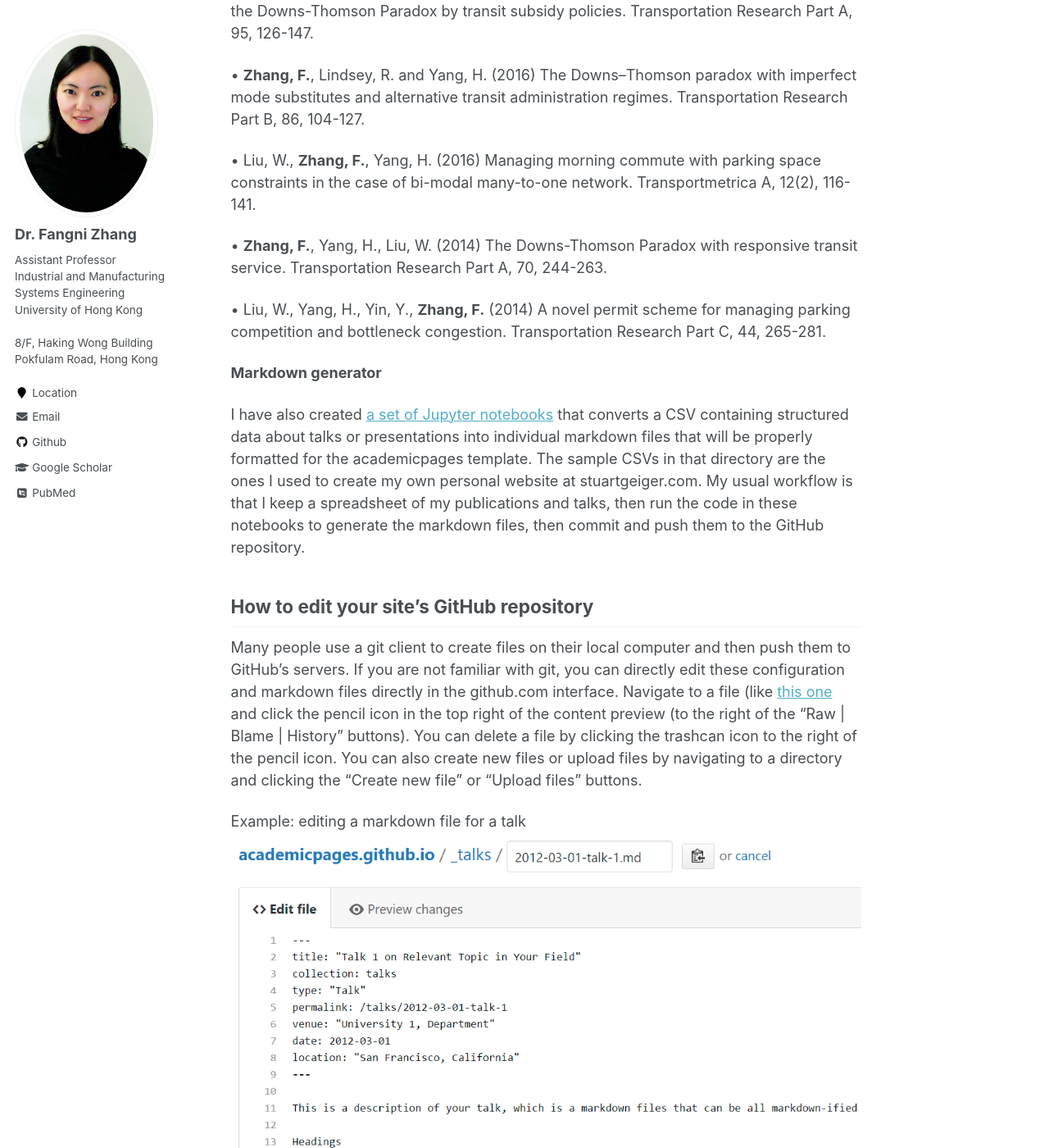
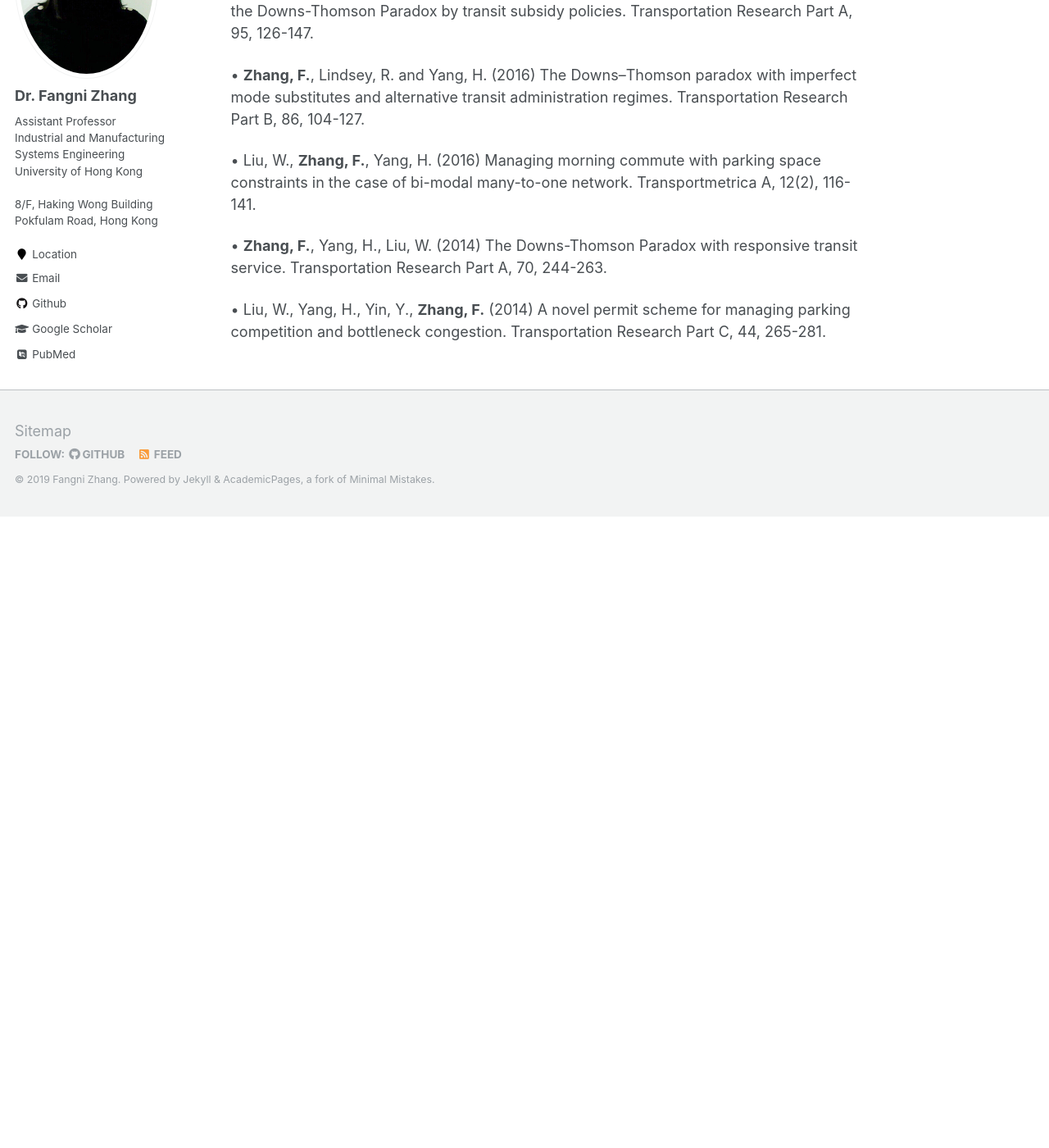
Before and after one commit to fangnizhang/fangnizhang.github.io, a Jekyll site: the page built from _pages/about.md, in a window 1280 px wide and 1400 px high, scrolled down 2060 px. Shown: the whole window at 82% size. Built offline with Jekyll 4.4.1, drawn with Linux system fonts in a browser that asks for light colours; some web fonts are replaced; after the commit the page ends 2690 px from its top, so only the background shows below that; some of the changed text lies outside the part shown.

Commit message:
Update about.md

```diff
--- a/_pages/about.md
+++ b/_pages/about.md
@@ -25,7 +25,7 @@ PhD positions
 - Successful applicants will be considered eligible to receive a Postgraduate Scholarship (the 2019/20 rate: HKD 17,330/month) during the normative study period. Outstanding applicants for the Ph.D. programme are strongly encouraged to apply for the Hong Kong PhD Fellowship scheme, which offers an annual stipend of HKD 25,800 /month plus a conference and research-related travel allowance of HKD 12,900 per year for a period of up to three years. More information regarding HKU Ph.D. scholarships is available at: [https://www.gradsch.hku.hk/gradsch/prospective-students/scholarship-funding-and-fees#2](https://www.gradsch.hku.hk/gradsch/prospective-students/scholarship-funding-and-fees#2)
 To learn more about the HKU Ph.D. programme, visit [https://www.gradsch.hku.hk/gradsch/prospective-students/why-choose-hku](https://www.gradsch.hku.hk/gradsch/prospective-students/why-choose-hku)
 
-- The application deadline for 2020 intake is 2 December 2019. Please contact Dr. Fangni Zhang directly at fangni.zhang@hotmail.com
+- The application deadline for 2020 intake is 2 December 2019. Please contact Dr. Fangni Zhang directly at [fangni.zhang@hotmail.com](fangni.zhang@hotmail.com)
 
 - Postdoc and visiting research positions are also available. If your research background fits my research interests, please send me your CV including your education qualifications and list of publications (if any).
 
@@ -51,19 +51,3 @@ Selected Publications
 • **Zhang, F.**, Yang, H., Liu, W. (2014) The Downs-Thomson Paradox with responsive transit service. Transportation Research Part A, 70, 244-263.
 
 • Liu, W., Yang, H., Yin, Y., **Zhang, F.** (2014) A novel permit scheme for managing parking competition and bottleneck congestion. Transportation Research Part C, 44, 265-281.
-
-**Markdown generator**
-
-I have also created [a set of Jupyter notebooks](https://github.com/academicpages/academicpages.github.io/tree/master/markdown_generator
-) that converts a CSV containing structured data about talks or presentations into individual markdown files that will be properly formatted for the academicpages template. The sample CSVs in that directory are the ones I used to create my own personal website at stuartgeiger.com. My usual workflow is that I keep a spreadsheet of my publications and talks, then run the code in these notebooks to generate the markdown files, then commit and push them to the GitHub repository.
-
-How to edit your site's GitHub repository
-------
-Many people use a git client to create files on their local computer and then push them to GitHub's servers. If you are not familiar with git, you can directly edit these configuration and markdown files directly in the github.com interface. Navigate to a file (like [this one](https://github.com/academicpages/academicpages.github.io/blob/master/_talks/2012-03-01-talk-1.md) and click the pencil icon in the top right of the content preview (to the right of the "Raw | Blame | History" buttons). You can delete a file by clicking the trashcan icon to the right of the pencil icon. You can also create new files or upload files by navigating to a directory and clicking the "Create new file" or "Upload files" buttons.
-
-Example: editing a markdown file for a talk
-![Editing a markdown file for a talk](/images/editing-talk.png)
-
-For more info
-------
-More info about configuring academicpages can be found in [the guide](https://academicpages.github.io/markdown/). The [guides for the Minimal Mistakes theme](https://mmistakes.github.io/minimal-mistakes/docs/configuration/) (which this theme was forked from) might also be helpful.
```
